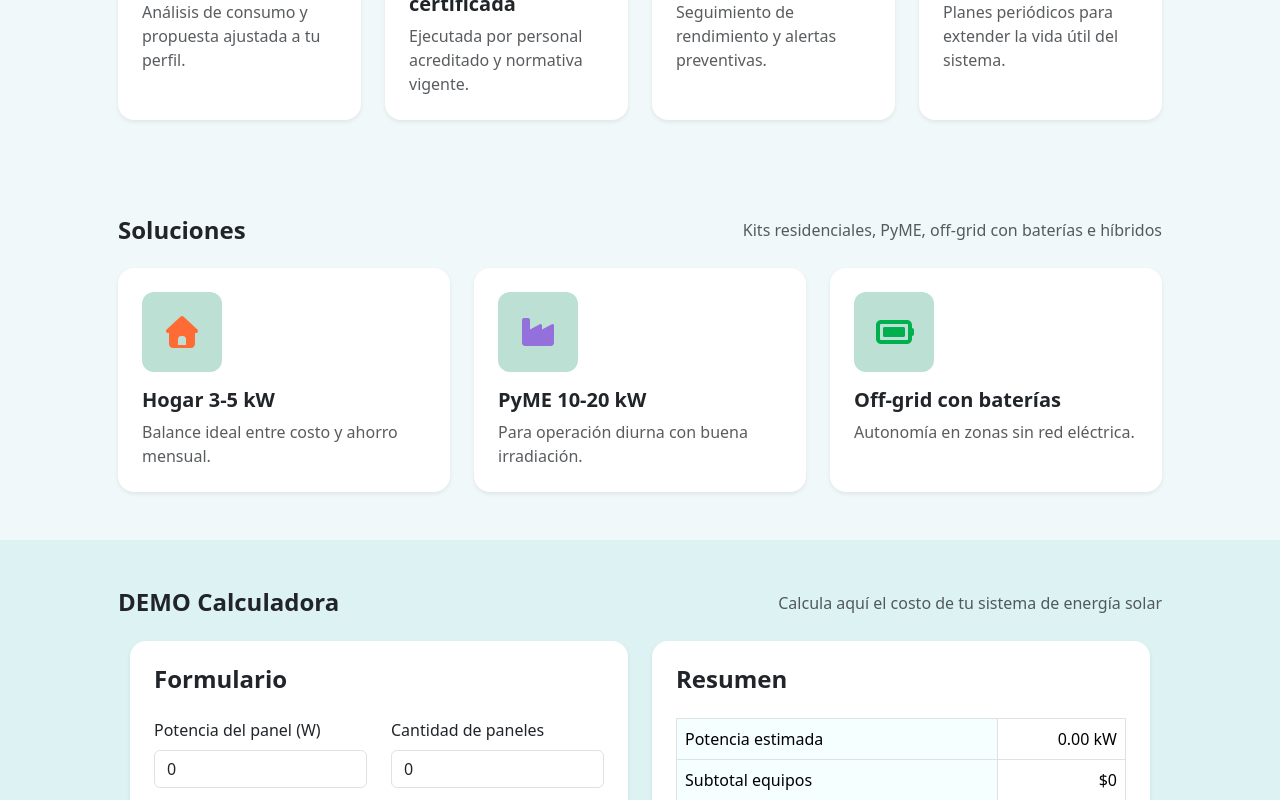
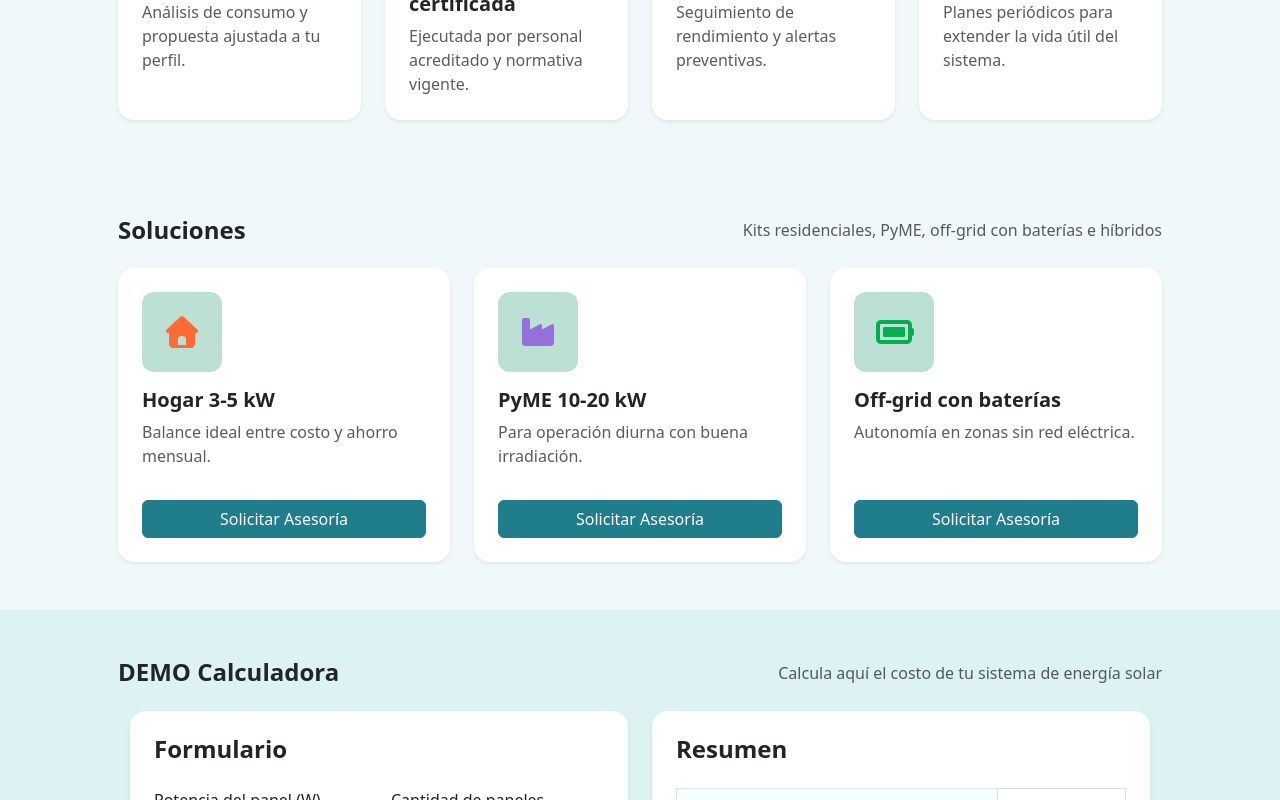
Before and after one commit to Barrolas/helioandes-react, a React (Create React App) app: page / in a window 1280 px wide. Shown: the part 915-1715 px from the top of the page. Built offline with nearby package versions, Linux system fonts and the light colour scheme.

Commit message:
[ FEATURE ] Mejorar BasicCard con botones opcionales, año dinámico en footer y documentación de calculadora

```diff
--- a/src/components/layout/Footer.js
+++ b/src/components/layout/Footer.js
@@ -2,13 +2,15 @@ import React from 'react';
 import { Container, Row, Col, Nav } from 'react-bootstrap';
 
 const FooterInicio = () => {
+    const currentYear = new Date().getFullYear();
+
     return (
         <footer className="py-4" style={{ backgroundColor: 'var(--helio-bg-dark)' }}>
             <Container>
                 <Row className="align-items-center justify-content-between">
                     <Col xs={12} md={6} className="text-center text-md-start mb-3 mb-md-0">
                         <p className="mb-0 text-light fs-6" style={{ whiteSpace: 'nowrap' }}>
-                            © 2025 HelioAndes Energía
+                            © {currentYear} HelioAndes Energía
                         </p>
                     </Col>
 
--- a/src/components/sections/Soluciones.js
+++ b/src/components/sections/Soluciones.js
@@ -35,6 +35,12 @@ const Soluciones = () => {
             <BasicCardGrid
                 cards={solucionesData}
                 gridConfig={{ lg: 4 }}
+                buttonText="Solicitar Asesoría"
+                buttonVariant="primary"
+                buttonHelioStyle="filled"
+                buttonOnClick={() => window.location.href = '#contacto'}
+                buttonHref="#contacto"
+                buttonTarget="_self"
             />
         </Section>
     );
--- a/src/components/ui/BasicCard.js
+++ b/src/components/ui/BasicCard.js
@@ -1,6 +1,7 @@
 import React from 'react';
 import { Card } from 'react-bootstrap';
 import { FontAwesomeIcon } from '@fortawesome/react-fontawesome';
+import Button from './Button';
 
 const BasicCard = ({
     icon,
@@ -9,7 +10,13 @@ const BasicCard = ({
     iconColor,
     iconTransform,
     className = "",
-    iconSize = "2x"
+    iconSize = "2x",
+    buttonText,
+    buttonVariant = "primary",
+    buttonHelioStyle = "filled",
+    buttonOnClick,
+    buttonHref,
+    buttonTarget
 }) => {
     return (
         <Card className={`bg-white border-0 shadow-sm rounded-4 h-100 p-4 d-flex flex-column ${className}`}>
@@ -21,7 +28,22 @@ const BasicCard = ({
                 />
             </div>
             <Card.Title className="fw-bold mb-2">{title}</Card.Title>
-            <Card.Text className="text-muted lh-base">{description}</Card.Text>
+            <Card.Text className="text-muted lh-base flex-grow-1">{description}</Card.Text>
+
+            {buttonText && (
+                <div className="mt-3">
+                    <Button
+                        variant={buttonVariant}
+                        helioStyle={buttonHelioStyle}
+                        onClick={buttonOnClick}
+                        href={buttonHref}
+                        target={buttonTarget}
+                        className="w-100"
+                    >
+                        {buttonText}
+                    </Button>
+                </div>
+            )}
         </Card>
     );
 };
--- a/src/components/ui/BasicCardGrid.js
+++ b/src/components/ui/BasicCardGrid.js
@@ -6,7 +6,14 @@ const BasicCardGrid = ({
     cards,
     gridConfig = { lg: 6, xl: 3 },
     cardClassName = "",
-    gapClass = "g-4"
+    gapClass = "g-4",
+    // Props del botón
+    buttonText,
+    buttonVariant,
+    buttonHelioStyle,
+    buttonOnClick,
+    buttonHref,
+    buttonTarget
 }) => {
     return (
         <Row className={gapClass}>
@@ -15,6 +22,12 @@ const BasicCardGrid = ({
                     <BasicCard
                         {...card}
                         className={cardClassName}
+                        buttonText={buttonText}
+                        buttonVariant={buttonVariant}
+                        buttonHelioStyle={buttonHelioStyle}
+                        buttonOnClick={buttonOnClick}
+                        buttonHref={buttonHref}
+                        buttonTarget={buttonTarget}
                     />
                 </Col>
             ))}
```
